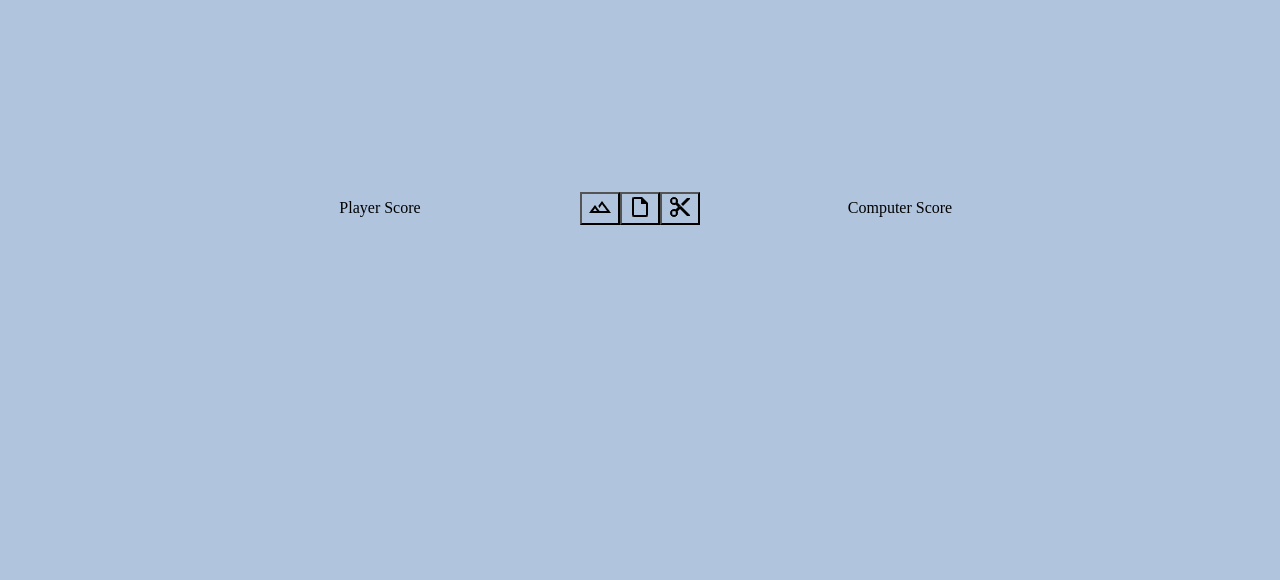
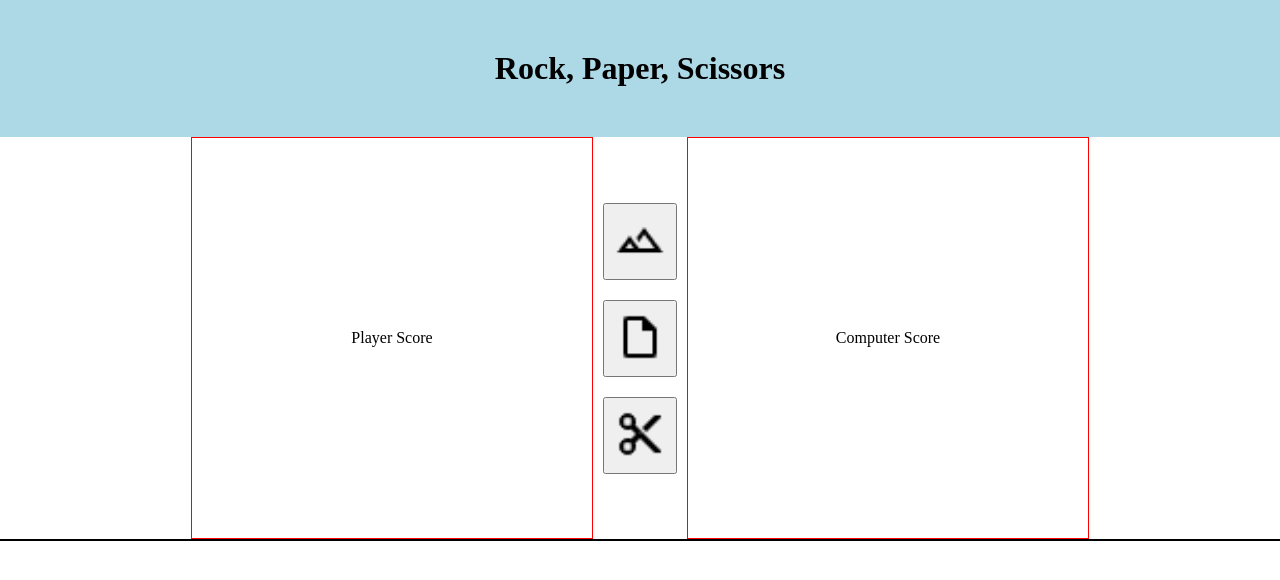
Before and after one commit to jevanwoods/hn_rock_paper_scissors, a plain HTML site: page index.html in a window 1280 px wide. Drawn offline with Linux system fonts and the light colour scheme.

Commit message:
Updated styles to different tags.

```diff
--- a/index.html
+++ b/index.html
@@ -8,6 +8,9 @@
     <script src="./script.js"></script>
 </head>
 <body>
+    <div class="titleBox">
+        <h1 class="title">Rock, Paper, Scissors</h1>
+    </div>
     <div class="gameBox">
         <div class="playerBox">
             <div id="playerMessageBox">
@@ -19,9 +22,9 @@
             </div>
         </div>
         <div class="buttonBox">
-            <button class="rock" onclick="selectRock(), playRound(), game()"><img src="./imgs/rock.png" alt="A Rock"></button>
-            <button class="paper" onclick="selectPaper(), playRound(), game()"><img src="./imgs/paper.png" alt="A Piece of Paper"></button>
-            <button class="scissors" onclick="selectScissors(), playRound(), game()"><img src="./imgs/scissors.png" alt=""></button>
+            <button class="gameButton, rock" onclick="selectRock(), playRound(), game()"><img src="./imgs/rock.png" alt="A Rock"></button>
+            <button class="gameButton, paper" onclick="selectPaper(), playRound(), game()"><img src="./imgs/paper.png" alt="A Piece of Paper"></button>
+            <button class="gameButton, scissors" onclick="selectScissors(), playRound(), game()"><img src="./imgs/scissors.png" alt=""></button>
         </div>
         <div class="playerBox">
             <div id="computerMessageBox">
--- a/styles.css
+++ b/styles.css
@@ -1,5 +1,12 @@
 * {
-    background-color: lightsteelblue;
+    margin: 0px;
+}
+
+.titleBox {
+    display: flex;
+    justify-content: center;
+    background-color: lightblue;
+    padding: 50px;
 }
 
 .gameBox {
@@ -7,7 +14,18 @@
     justify-content: center;
 }
 
+button {
+    padding: 10px;
+    margin: 10px;
+}
+
+img {
+    height: 50px;
+    width: auto;
+}
+
 .playerBox {
+    border: solid 1px red;
     display: flex;
     flex-direction: column;
     justify-content: center;
@@ -18,11 +36,13 @@
 
 .buttonBox {
     display: flex;
+    flex-direction: column;
     align-items: center;
     justify-content: center;
 }
 
 .resultsBox {
+    border: solid 1px black;
     display: flex;
     flex-direction: column;
     justify-content: center;
```
